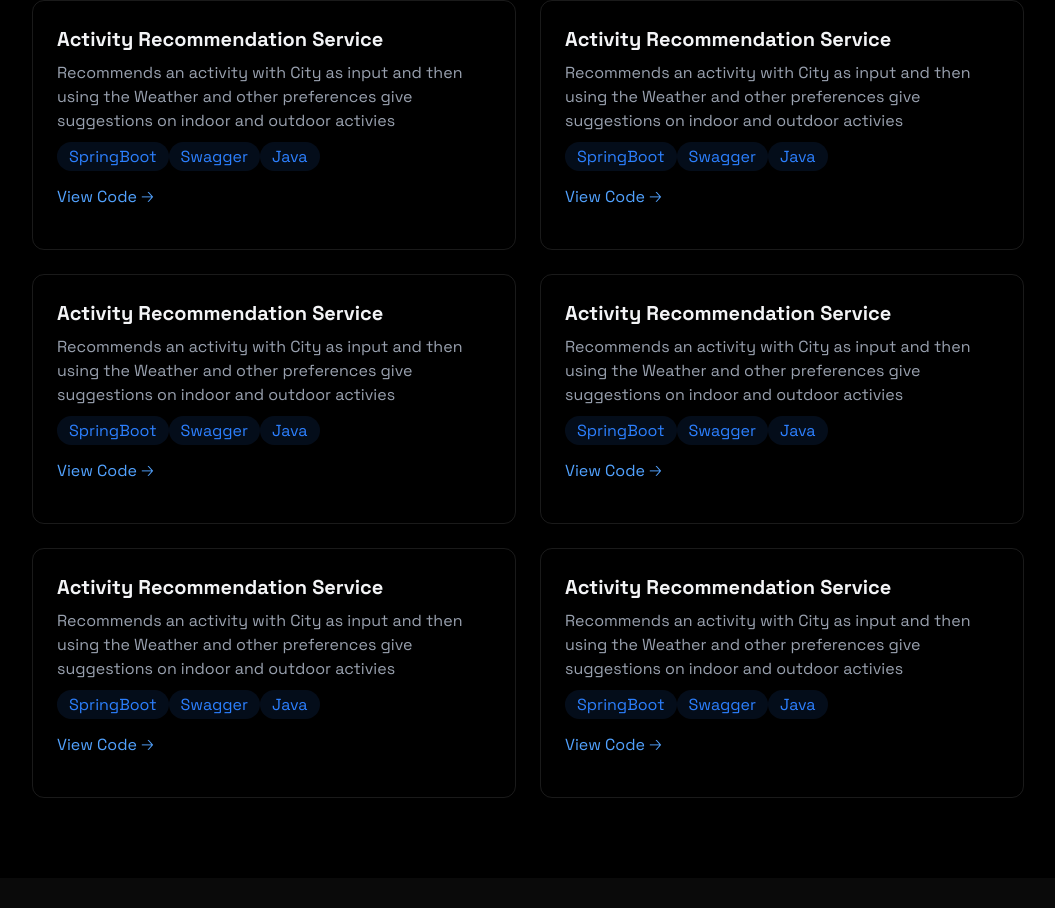
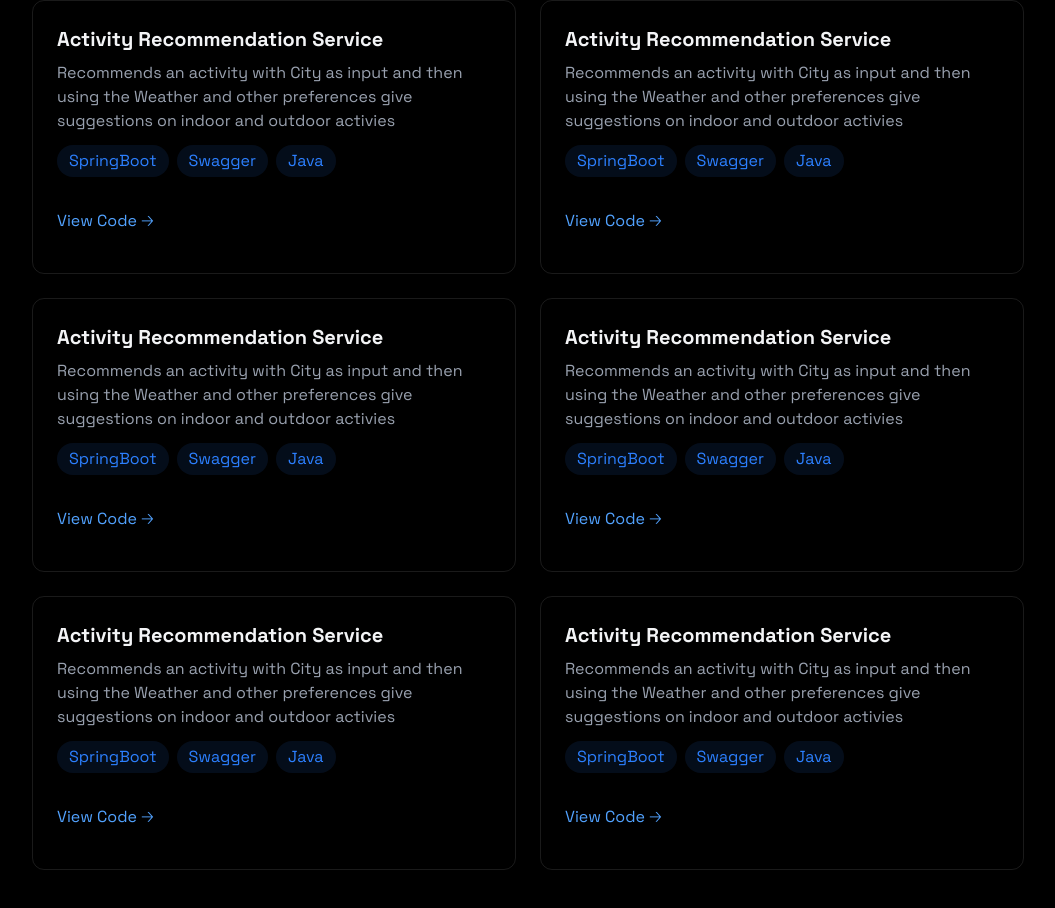
Before and after one commit to stevenovak123/portfolio, a React (Vite) app: page / in a window 1280 px wide. Shown: the part 1960-2868 px from the top of the page, without its empty margins (112-1167 px from the left). Before the commit the page ends 2838 px from the top, so only its background shows below. Built offline with nearby package versions, Linux system fonts and the light colour scheme.

Commit message:
updated the view code/project link

```diff
--- a/src/components/sections/Work.jsx
+++ b/src/components/sections/Work.jsx
@@ -20,7 +20,7 @@ const Work = () => {
               Weather and other preferences give suggestions on indoor and
               outdoor activies
             </p>
-            <div>
+            <div className='flex flex-wrap gap-2 mb-4'>
               {['SpringBoot', 'Swagger', 'Java'].map((tech, key) => (
                 <span
                   className='bg-blue-500/10 text-blue-500 py-1 px-3 rounded-full hover:bg-blue-500/20 hover:shadow-[0_2px_8px_rgba(59,130,246,0.2)] transition'
@@ -48,7 +48,7 @@ const Work = () => {
               Weather and other preferences give suggestions on indoor and
               outdoor activies
             </p>
-            <div>
+            <div className='flex flex-wrap gap-2 mb-4'>
               {['SpringBoot', 'Swagger', 'Java'].map((tech, key) => (
                 <span
                   className='bg-blue-500/10 text-blue-500 py-1 px-3 rounded-full hover:bg-blue-500/20 hover:shadow-[0_2px_8px_rgba(59,130,246,0.2)] transition'
@@ -76,7 +76,7 @@ const Work = () => {
               Weather and other preferences give suggestions on indoor and
               outdoor activies
             </p>
-            <div>
+            <div className='flex flex-wrap gap-2 mb-4'>
               {['SpringBoot', 'Swagger', 'Java'].map((tech, key) => (
                 <span
                   className='bg-blue-500/10 text-blue-500 py-1 px-3 rounded-full hover:bg-blue-500/20 hover:shadow-[0_2px_8px_rgba(59,130,246,0.2)] transition'
@@ -104,7 +104,7 @@ const Work = () => {
               Weather and other preferences give suggestions on indoor and
               outdoor activies
             </p>
-            <div>
+            <div className='flex flex-wrap gap-2 mb-4'>
               {['SpringBoot', 'Swagger', 'Java'].map((tech, key) => (
                 <span
                   className='bg-blue-500/10 text-blue-500 py-1 px-3 rounded-full hover:bg-blue-500/20 hover:shadow-[0_2px_8px_rgba(59,130,246,0.2)] transition'
@@ -132,7 +132,7 @@ const Work = () => {
               Weather and other preferences give suggestions on indoor and
               outdoor activies
             </p>
-            <div>
+            <div className='flex flex-wrap gap-2 mb-4'>
               {['SpringBoot', 'Swagger', 'Java'].map((tech, key) => (
                 <span
                   className='bg-blue-500/10 text-blue-500 py-1 px-3 rounded-full hover:bg-blue-500/20 hover:shadow-[0_2px_8px_rgba(59,130,246,0.2)] transition'
@@ -160,7 +160,7 @@ const Work = () => {
               Weather and other preferences give suggestions on indoor and
               outdoor activies
             </p>
-            <div>
+            <div className='flex flex-wrap gap-2 mb-4'>
               {['SpringBoot', 'Swagger', 'Java'].map((tech, key) => (
                 <span
                   className='bg-blue-500/10 text-blue-500 py-1 px-3 rounded-full hover:bg-blue-500/20 hover:shadow-[0_2px_8px_rgba(59,130,246,0.2)] transition'
```
